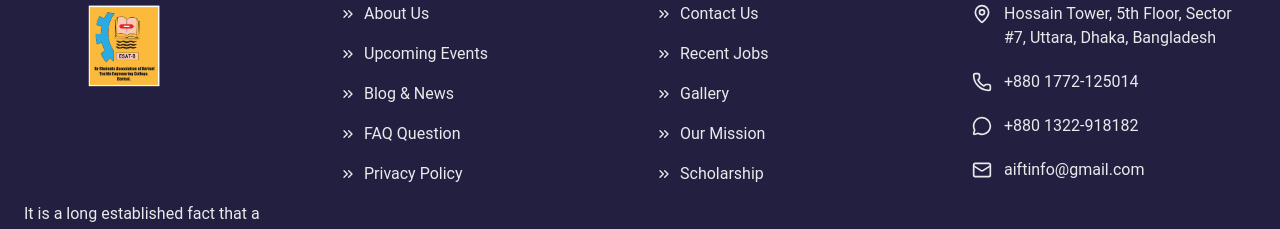
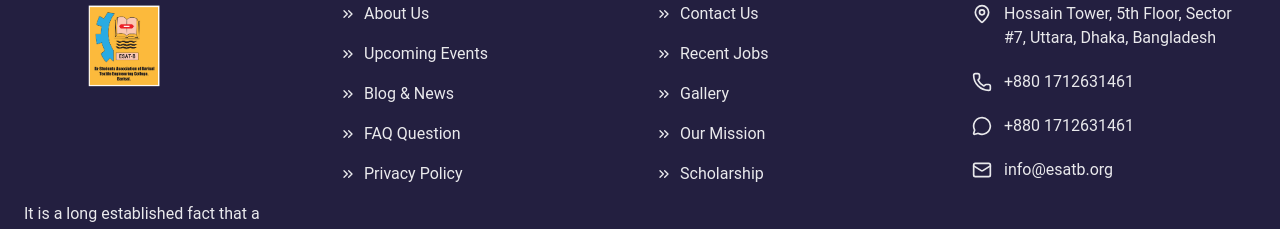
Before and after one commit to mamunurrashid420/e3-alumni-frontend, a React (Vite) app: page /about in a window 1280 px wide. Shown: the part 474-703 px from the top of the page. Built offline with nearby package versions, Linux system fonts and the light colour scheme.

Commit message:
add content

```diff
--- a/src/components/Footer.tsx
+++ b/src/components/Footer.tsx
@@ -122,15 +122,15 @@ export function Footer() {
             </li>
             <li className="flex items-start gap-3 font-['Roboto'] font-normal text-base leading-6 text-white opacity-90 max-[1024px]:text-sm max-[640px]:text-xs">
               <Phone className="w-5 h-5 text-white shrink-0 mt-0.5 max-[640px]:w-3.5 max-[640px]:h-3.5" />
-              <span className="flex-1">+880 1772-125014</span>
+              <span className="flex-1">+880 1712631461</span>
             </li>
             <li className="flex items-start gap-3 font-['Roboto'] font-normal text-base leading-6 text-white opacity-90 max-[1024px]:text-sm max-[640px]:text-xs">
               <MessageCircle className="w-5 h-5 text-white shrink-0 mt-0.5 max-[640px]:w-3.5 max-[640px]:h-3.5" />
-              <span className="flex-1">+880 1322-918182</span>
+              <span className="flex-1">+880 1712631461</span>
             </li>
             <li className="flex items-start gap-3 font-['Roboto'] font-normal text-base leading-6 text-white opacity-90 max-[1024px]:text-sm max-[640px]:text-xs">
               <Mail className="w-5 h-5 text-white shrink-0 mt-0.5 max-[640px]:w-3.5 max-[640px]:h-3.5" />
-              <span className="flex-1">aiftinfo@gmail.com</span>
+              <span className="flex-1">info@esatb.org</span>
             </li>
           </ul>
         </div>
--- a/src/components/ui/homepage/GetTogetherSection.tsx
+++ b/src/components/ui/homepage/GetTogetherSection.tsx
@@ -68,7 +68,8 @@ export function GetTogetherSection() {
 
       {/* Description */}
       <p className="text-white text-xs md:text-sm leading-relaxed mb-4 md:mb-6 opacity-90">
-        Hello Everybody Lorem Ipsum Dolor Sit Amet, Consectetur Adipisicing Elit, Sed Do Eiusmod Termpor Incididunt Ut Labore Et Dolore Magna Aliqua. Ut Enim And Minim Veniam, Quis Nostrud Exercitation Ullamco Laboris Nisi Ut Aliquip Ex Ea
+
+        We are delighted to inform you that we are going to arrange an alumni get-together. This event will be a great opportunity to reconnect with former classmates, share memories, strengthen our alumni network, and celebrate our journey together. We sincerely hope you will join us and help make this gathering meaningful and memorable. Further details regarding the date, venue, and program will be shared soon. Stay connected!
       </p>
 
       {/* Call to Action Button */}
```
